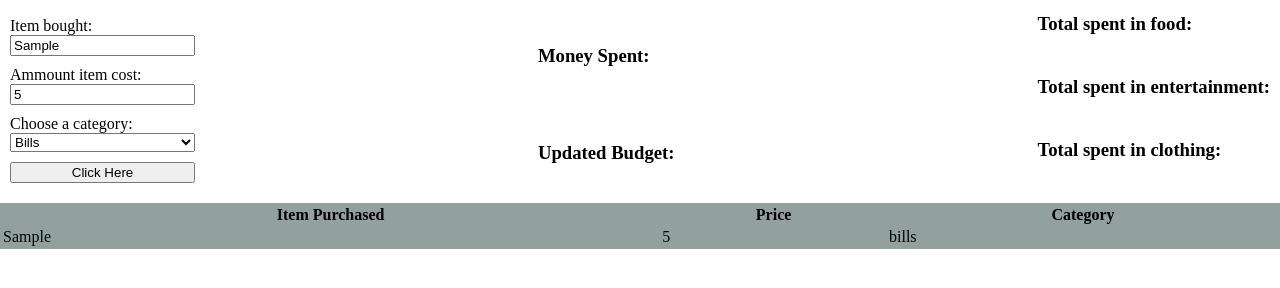
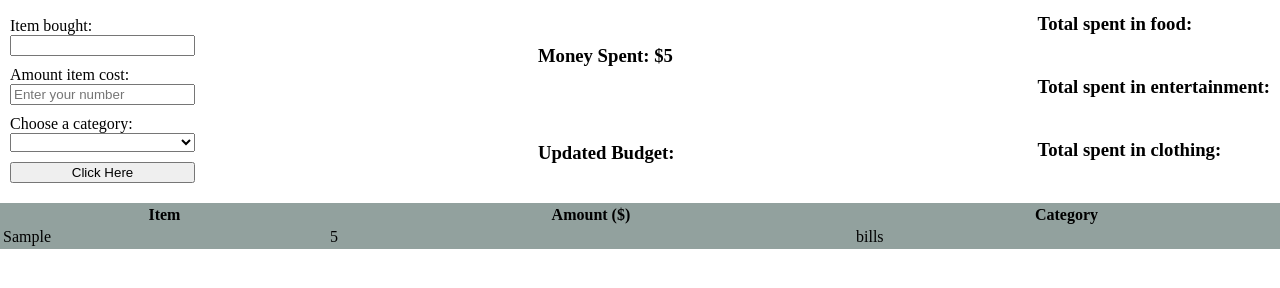
Before and after one commit to Momason97/javascript-project, a plain HTML site: page index.html in a window 1280 px wide. Both pictures are taken after typing "Sample", "5" into the empty fields and a click on the button "Click Here". Shown: the part 342-630 px from the top of the page. Drawn offline with Linux system fonts and the light colour scheme.

Commit message:
array changes

```diff
--- a/index.html
+++ b/index.html
@@ -23,7 +23,7 @@
         <form class="budget-form">
           <label for="item">Item bought:</label>
           <input type="text" name="item" id="item" />
-          <label for="how-much">Ammount item cost:</label>
+          <label for="how-much">Amount item cost:</label>
           <input
             type="number"
             name="how-much"
--- a/script.js
+++ b/script.js
@@ -6,14 +6,9 @@ const budgetInput = document.querySelector(".budget-input");
 const budgetForm = document.querySelector(".budget-submit");
 const itemsBought = document.querySelector(".budget-form");
 const purchaseList = document.querySelector(".list-of-purchases");
+const moneySpent = document.querySelector(".money-spent");
 let budget = 0;
-const expenseItems = [
-  {
-    Item: "",
-    Price: "",
-    Category: "",
-  },
-];
+const expenseItems = [];
 
 budgetForm.addEventListener("submit", (e) => {
   e.preventDefault();
@@ -23,6 +18,25 @@ budgetForm.addEventListener("submit", (e) => {
   budgetH2.textContent = `Budget: $${budget}`;
 });
 
+const newExpense = () => {
+  purchaseList.innerHTML = `<tr>
+    <th class="item-header">Item</th>
+    <th class="item-header">Amount ($)</th>
+    <th class="item-header">Category</th>
+  </tr>`;
+  expenseItems.forEach((item) => {
+    const newTR = document.createElement("tr");
+    const newItem = document.createElement("td");
+    const newPrice = document.createElement("td");
+    const newCategory = document.createElement("td");
+    newItem.textContent = item.item;
+    newPrice.textContent = item.price;
+    newCategory.textContent = item.category;
+    newTR.append(newItem, newPrice, newCategory);
+    purchaseList.append(newTR);
+  });
+};
+
 itemsBought.addEventListener("submit", (e) => {
   e.preventDefault();
   const item = document.querySelector("#item").value;
@@ -31,13 +45,20 @@ itemsBought.addEventListener("submit", (e) => {
   console.log(howMuch);
   const category = document.querySelector("#category").value;
   console.log(category);
-  const newTR = document.createElement("tr");
-  const newItem = document.createElement("td");
-  const newPrice = document.createElement("td");
-  const newCategory = document.createElement("td");
-  newItem.textContent = item;
-  newPrice.textContent = howMuch;
-  newCategory.textContent = category;
-  newTR.append(newItem, newPrice, newCategory);
-  purchaseList.append(newTR);
+  expenseItems.push({
+    item,
+    price: howMuch,
+    category,
+  });
+  newExpense();
+  document.querySelector("#item").value = "";
+  document.querySelector("#how-much").value = "";
+  document.querySelector("#category").value = "";
+  console.log(expenseItems);
+  let counter = 0;
+  expenseItems.forEach((item) => {
+    counter += item.price;
+  });
+
+  moneySpent.textContent = `Money Spent: $${parseInt(counter)}`;
 });
```
